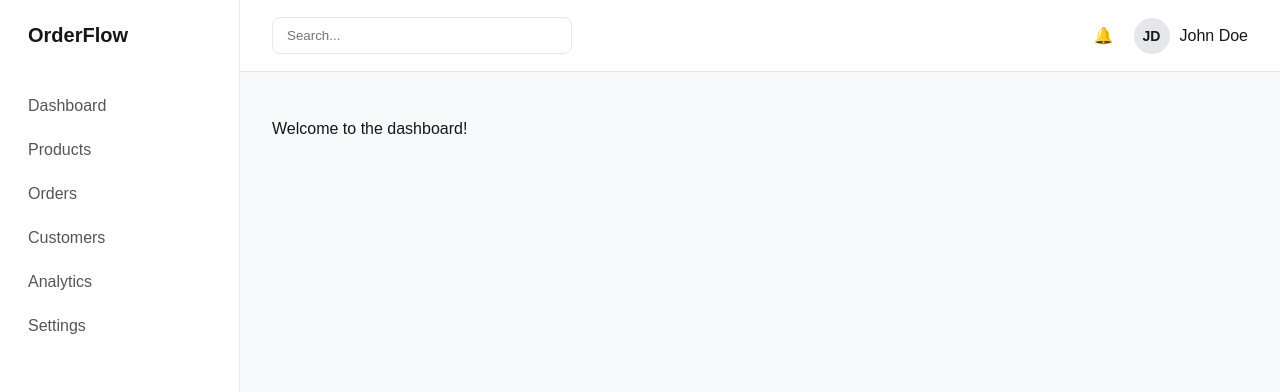
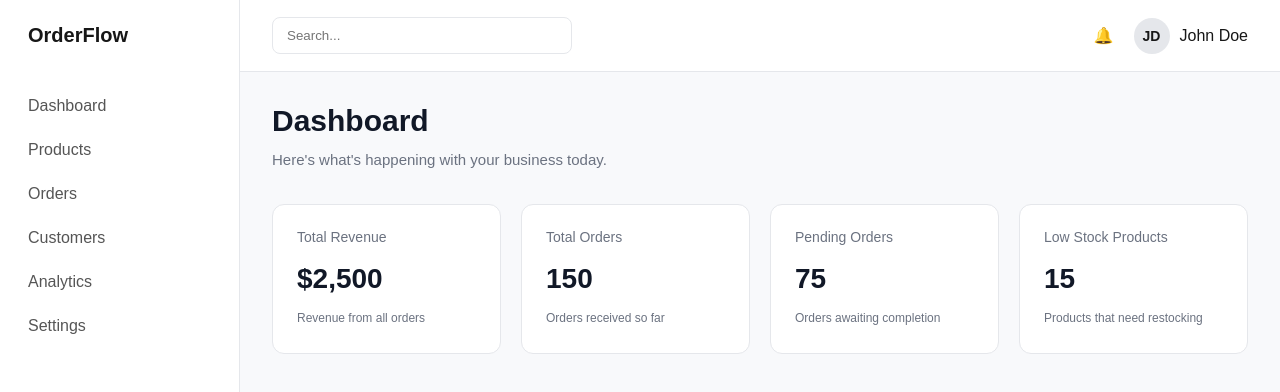
Before and after one commit to crystalangel05/ecommerce-react-website, a React (Vite) app: page /dashboard in a window 1280 px wide. Shown: the top 392 px of the page. Built offline with nearby package versions, Linux system fonts and the light colour scheme.

Commit message:
build dashboard KPI cards and styling

```diff
--- a/src/App.css
+++ b/src/App.css
@@ -127,3 +127,123 @@ body {
   font-size: 14px;
   font-weight: 600;
 }
+
+/* =========================
+   DASHBOARD PAGE
+========================= */
+
+.dashboard-container {
+  width: 100%;
+  max-width: 1400px;
+  margin: 0 auto;
+}
+
+/* Dashboard heading */
+.dashboard-header {
+  margin-bottom: 32px;
+}
+
+.dashboard-header h1 {
+  margin: 0 0 10px;
+  font-size: 30px;
+  font-weight: 600;
+  color: #111827;
+}
+
+.dashboard-header p {
+  margin: 0;
+  font-size: 15px;
+  color: #6b7280;
+  line-height: 1.6;
+}
+
+
+
+.dashboard-stats {
+  display: grid;
+  grid-template-columns: repeat(4, minmax(0, 1fr));
+  gap: 20px;
+  width: 100%;
+}
+
+.dashboard-card {
+  min-width: 0;
+  padding: 24px;
+  background-color: #ffffff;
+  border: 1px solid #e5e7eb;
+  border-radius: 12px;
+  transition: box-shadow 0.2s ease, transform 0.2s ease;
+}
+
+.dashboard-card:hover {
+  box-shadow: 0 4px 12px rgba(0, 0, 0, 0.04);
+  transform: translateY(-2px);
+}
+
+.dashboard-card h2 {
+  margin: 0 0 16px;
+  font-size: 14px;
+  font-weight: 500;
+  color: #6b7280;
+}
+
+
+.dashboard-card-value {
+  margin: 0 0 12px;
+  font-size: 28px;
+  font-weight: 700;
+  color: #111827;
+  line-height: 1.3;
+}
+
+.dashboard-card-description {
+  display: block;
+  font-size: 12px;
+  line-height: 1.6;
+  color: #6b7280;
+}
+
+
+@media (max-width: 1100px) {
+  .dashboard-stats {
+    grid-template-columns: repeat(2, minmax(0, 1fr));
+  }
+}
+
+
+@media (max-width: 600px) {
+  .dashboard-header h1 {
+    font-size: 24px;
+  }
+
+  .dashboard-stats {
+    grid-template-columns: 1fr;
+    gap: 16px;
+  }
+
+  .dashboard-card {
+    padding: 20px;
+  }
+}
+
+
+.dashboard-card {
+  transition: transform 0.25s ease, box-shadow 0.25s ease;
+}
+
+
+.dashboard-card:hover {
+  transform: translateY(-5px);
+  box-shadow: 0 8px 20px rgba(0, 0, 0, 0.06);
+}
+
+
+@media (prefers-reduced-motion: reduce) {
+  .dashboard-card {
+    transition: none;
+  }
+
+  .dashboard-card:hover {
+    transform: none;
+  }
+}
--- a/src/App.jsx
+++ b/src/App.jsx
@@ -1,6 +1,6 @@
 
 import './App.css'
-import { BrowserRouter, Route, Routes } from 'react-router-dom'
+import { BrowserRouter, Navigate, Route, Routes } from 'react-router-dom'
 import Analytics from './pages/analytics.jsx'
 import Auth from './pages/auth.jsx'
 import Dashboard from './pages/dashboard.jsx'
@@ -18,6 +18,7 @@ function App() {
             <Routes>
 
               <Route path="/" element={<DashboardLayout />}>
+            <Route index element={<Navigate to="dashboard" replace />} />
             <Route path="dashboard" element={<Dashboard />} />
             <Route path="analytics" element={<Analytics />} />
             <Route path="orders" element={<Orders />} />
--- a/src/pages/dashboard.jsx
+++ b/src/pages/dashboard.jsx
@@ -1,9 +1,42 @@
-
 
 export default function Dashboard() {
   return (
-
-      <p>Welcome to the dashboard!</p>
+<div className="dashboard-container">
+  <div className="dashboard-header">
+    <h1>Dashboard</h1>
+  <p>Here's what's happening with your business today.</p>
+  </div>
+  <div className="dashboard-stats">
+    <div className="dashboard-card">
+      <h2>Total Revenue</h2>
+      <p className="dashboard-card-value">$2,500</p>
+      <span className="dashboard-card-description">
+    Revenue from all orders
+  </span>
+    </div>
+    <div className="dashboard-card">
+      <h2>Total Orders</h2>
+      <p className="dashboard-card-value">150</p>
+      <span className="dashboard-card-description">
+    Orders received so far
+  </span>
+    </div>
+    <div className="dashboard-card">
+      <h2>Pending Orders</h2>
+      <p className="dashboard-card-value">75</p>
+      <span className="dashboard-card-description">
+    Orders awaiting completion
+  </span>
+    </div>
+    <div className="dashboard-card">
+      <h2>Low Stock Products</h2>
+      <p className="dashboard-card-value">15</p>
+      <span className="dashboard-card-description">
+    Products that need restocking
+  </span>
+    </div>
+  </div>
+</div>
 
   )
 }
```
